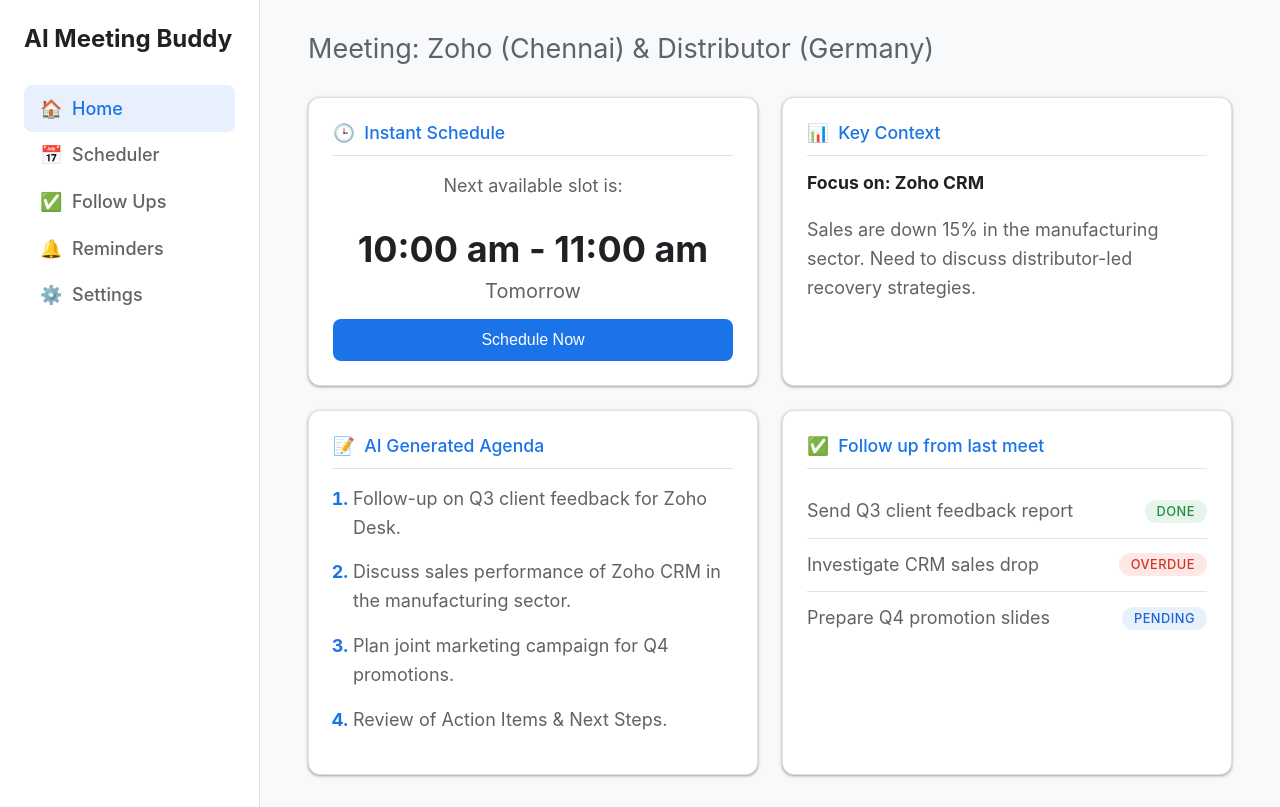
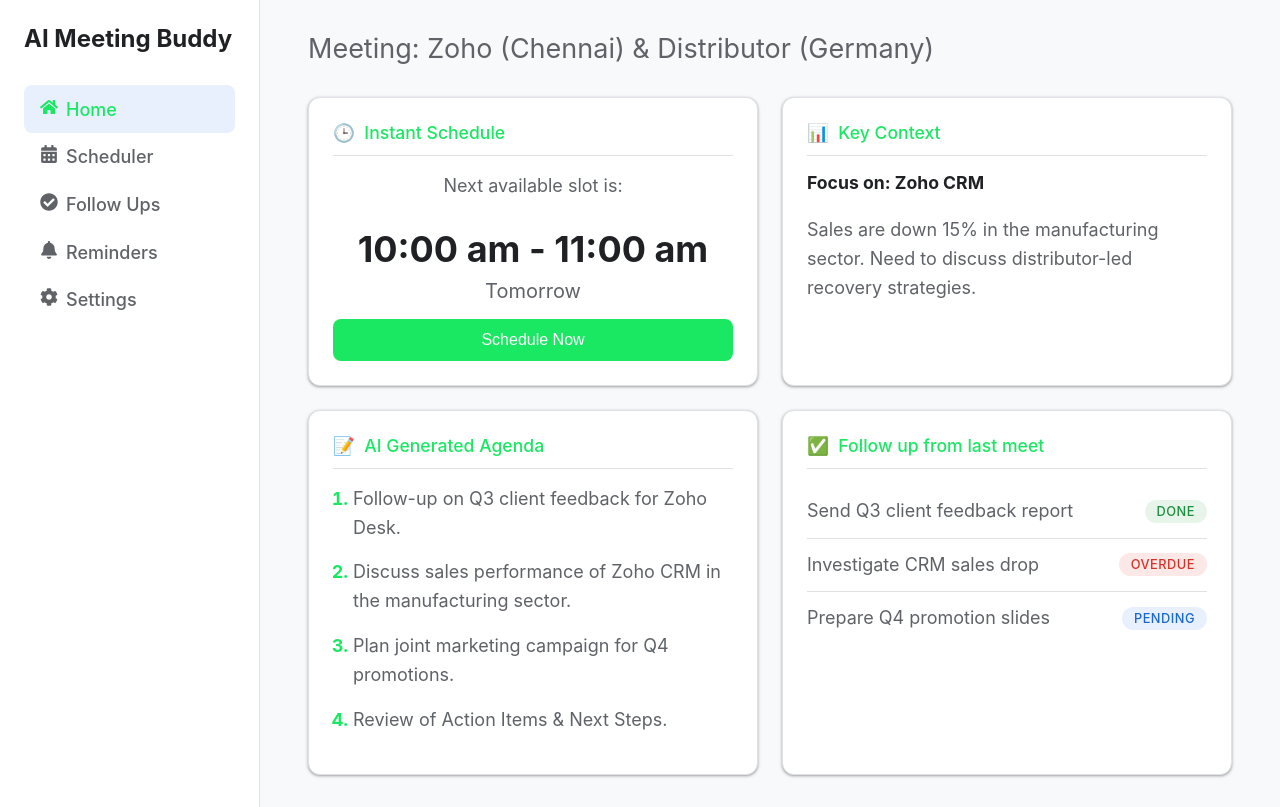
Before and after one commit to Jeevan4827/AIMeetingBuddy, a React (Create React App) app: page / in a window 1280 px wide. Built offline with nearby package versions, Linux system fonts and the light colour scheme.

Commit message:
BgColor Change

```diff
--- a/package.json
+++ b/package.json
@@ -11,6 +11,7 @@
     "lucide-react": "^0.544.0",
     "react": "^19.1.1",
     "react-dom": "^19.1.1",
+    "react-icons": "^5.5.0",
     "react-scripts": "5.0.1",
     "web-vitals": "^2.1.4"
   },
--- a/src/App.css
+++ b/src/App.css
@@ -1,5 +1,5 @@
 :root {
-  --primary-color: #1a73e8;
+  --primary-color: #1ae862;
   --sidebar-bg: #ffffff;
   --app-bg: #f8f9fa;
   --card-bg: #ffffff;
--- a/src/components/Sidebar.js
+++ b/src/components/Sidebar.js
@@ -1,7 +1,6 @@
 import React from 'react';
-
-// We'll add the specific CSS for the sidebar in our main App.css file
-// so we don't need to import a separate stylesheet here.
+import { FaHome, FaCalendarAlt, FaCheckCircle, FaBell, FaCog } from 'react-icons/fa';
+import '../App.css';
 
 const Sidebar = () => {
   return (
@@ -11,32 +10,33 @@
       </div>
       <ul className="nav-list">
         <li className="nav-item active">
-          {/* In a real app, you would use React Router's <Link> component here */}
           <a href="#">
-            🏠&nbsp; Home
+            <FaHome style={{ marginRight: '8px' }} />
+            Home
           </a>
         </li>
         <li className="nav-item">
           <a href="#">
-            📅&nbsp; Scheduler
+            <FaCalendarAlt style={{ marginRight: '8px' }} />
+            Scheduler
           </a>
         </li>
-
         <li className="nav-item">
           <a href="#">
-            ✅&nbsp; Follow Ups
+            <FaCheckCircle style={{ marginRight: '8px' }} />
+            Follow Ups
           </a>
         </li>
-
         <li className="nav-item">
           <a href="#">
-            🔔&nbsp; Reminders
+            <FaBell style={{ marginRight: '8px' }} />
+            Reminders
           </a>
         </li>
-
         <li className="nav-item">
           <a href="#">
-            ⚙️&nbsp; Settings
+            <FaCog style={{ marginRight: '8px' }} />
+            Settings
           </a>
         </li>
       </ul>
```
Also changed, not shown: 1 other file (tests, documents, lock files or other folders).
